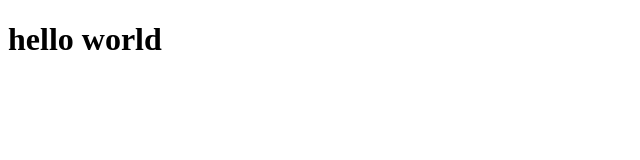
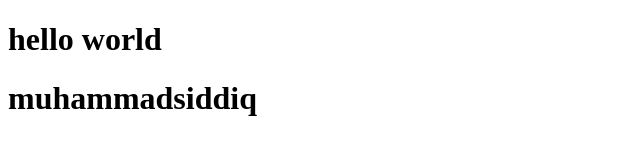
Before and after one commit to 28muhammadsiddiq007/qoshimcha, a plain HTML site: page index.html in a window 1280 px wide. Shown: the whole page, without its empty margins (0-640 px from the left). Drawn offline with Linux system fonts and the light colour scheme.

Commit message:
new massage

```diff
--- a/index.html
+++ b/index.html
@@ -8,5 +8,6 @@
 </head>
 <body>
     <h1>hello world</h1>
+    <h1>muhammadsiddiq</h1>
 </body>
 </html>
```
